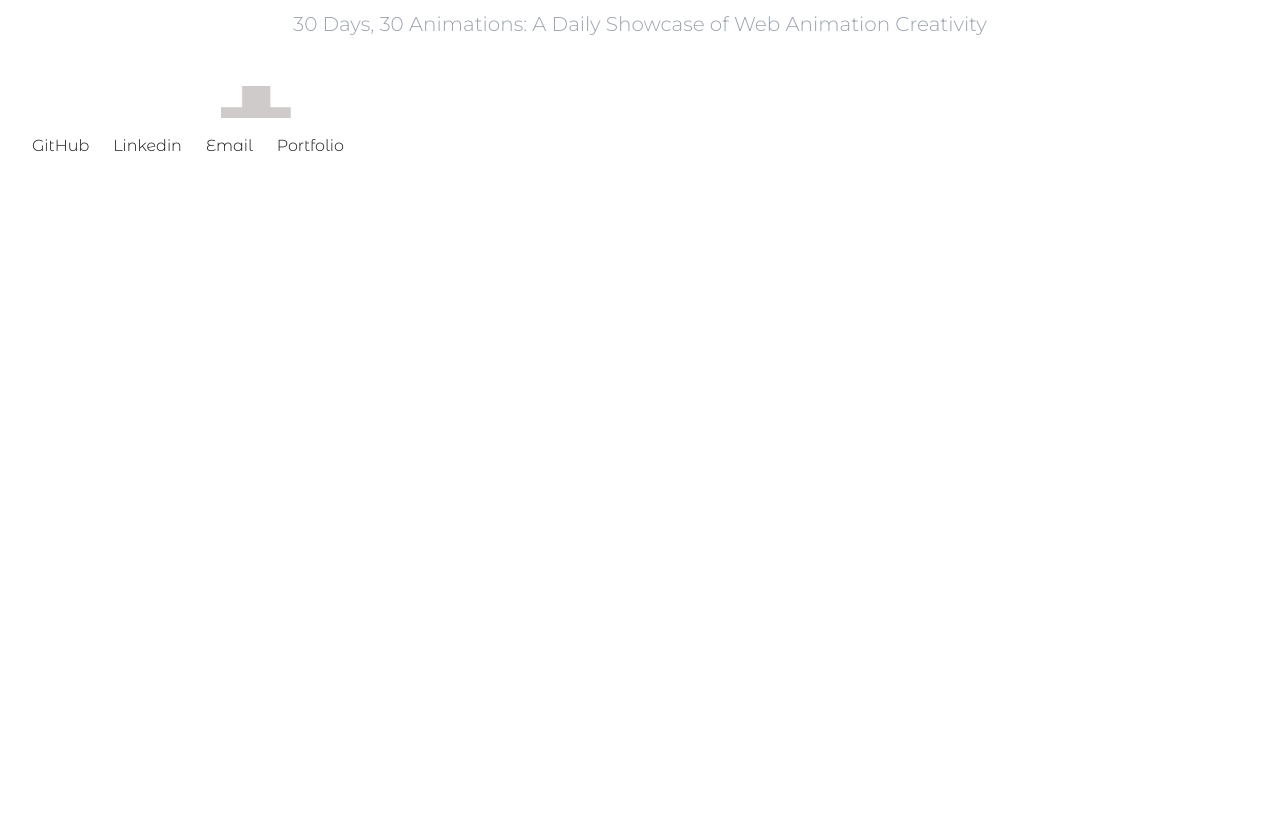
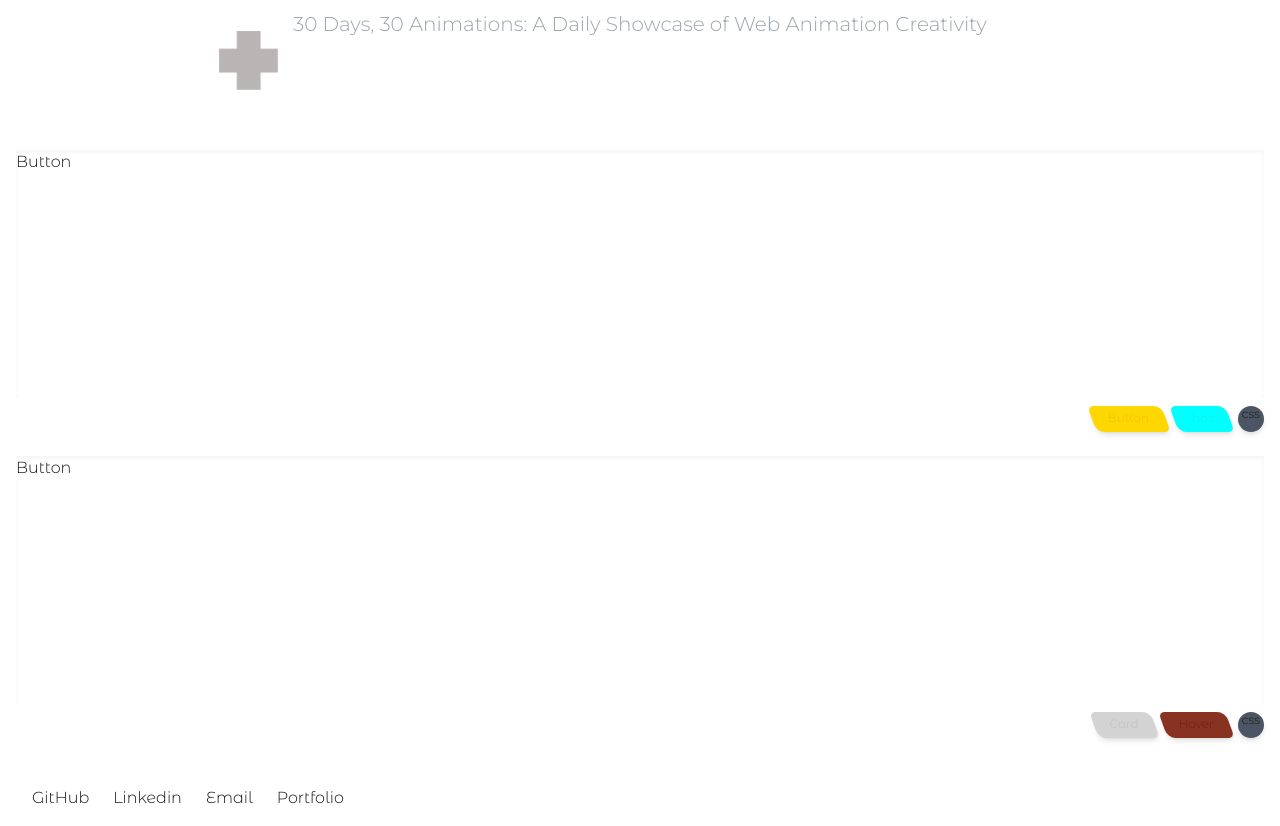
Before and after one commit to mlee2197/motion-script, a Next.js app: page / in a window 1280 px wide. Shown: the part 682-1508 px from the top of the page. Before the commit the page ends 856 px from the top, so only its background shows below. Built offline with nearby package versions, Linux system fonts and the light colour scheme; a web font is replaced by a local one.

Commit message:
create card and boilerplate static data

```diff
--- a/src/app/globals.css
+++ b/src/app/globals.css
@@ -91,4 +91,8 @@ body {
   .hero-header {
     @apply absolute top-1/2 left-1/2 -translate-x-1/2 -translate-y-1/2 opacity-0 origin-[-30%_60%] text-7xl tracking-wide md:text-9xl;
   }
+
+  .tag {
+    @apply w-max skew-x-[20deg] rounded-tl-md rounded-tr-lg rounded-br-md rounded-bl-lg px-4 py-1 text-xs [&_div]:skew-x-[-20deg] [&_div]:mix-blend-difference;
+  }
 }
--- a/src/app/page.tsx
+++ b/src/app/page.tsx
@@ -1,10 +1,32 @@
+import Card from "@/components/Card";
 import Hero from "../components/Hero";
+import {
+  ANIMATION_TOOLS,
+  COMPONENT_CATEGORIES,
+  CSS_PROPERTY_CATEGORIES,
+} from "@/static/categories";
 
 export default function Home() {
   return (
     <div className="max-w-[1280px] mx-auto">
       <main>
         <Hero />
+        <div className="grid gap-6 px-4 py-8">
+          <Card
+            component={COMPONENT_CATEGORIES.button}
+            selector={CSS_PROPERTY_CATEGORIES.has}
+            tools={[ANIMATION_TOOLS.css]}
+          >
+            <div>Button</div>
+          </Card>
+          <Card
+            component={COMPONENT_CATEGORIES.card}
+            selector={CSS_PROPERTY_CATEGORIES.hover}
+            tools={[ANIMATION_TOOLS.css]}
+          >
+            <div>Button</div>
+          </Card>
+        </div>
       </main>
       <footer className="flex gap-6 container-padding-x container-padding-y">
         {/* TODO: update to use icons */}
--- /dev/null
+++ b/src/components/Card.tsx
@@ -0,0 +1,41 @@
+import { TagT } from "@/types";
+
+interface CardProps {
+  children: React.ReactNode;
+  component: TagT;
+  selector?: TagT;
+  tools?: Array<string>;
+}
+
+const Card = ({ children, component, selector, tools }: CardProps) => {
+  return (
+    <div>
+      <div className="min-w-[248px] min-h-[248px] shadow-inner bg-white/5 [&_div]:w-full [&_div]:h-full">
+        {children}
+      </div>
+      <div className="w-full flex justify-end gap-2 mt-2">
+        <div
+          className="tag shadow-md"
+          style={{ backgroundColor: component.color }}
+        >
+          <div>{component.name}</div>
+        </div>
+        {selector && (
+          <div
+            className="tag shadow-md"
+            style={{ backgroundColor: selector.color }}
+          >
+            <div className="">{selector.name}</div>
+          </div>
+        )}
+        {tools && tools.length > 0 && (
+          <div className="text-xs rounded-full bg-gray-600 aspect-square px-1 shadow-md">
+            {tools.join(", ")}
+          </div>
+        )}
+      </div>
+    </div>
+  );
+};
+
+export default Card;
--- /dev/null
+++ b/src/static/categories.ts
@@ -0,0 +1,51 @@
+export const CSS_PROPERTY_CATEGORIES = {
+  hover: {
+    name: "Hover",
+    color: "#832",
+  },
+  has: {
+    name: ":has",
+    color: "#00FFFF",
+  },
+  onScroll: {
+    name: "onScroll",
+    color: "#90EE90",
+  },
+  onLoad: {
+    name: "onLoad",
+    color: "#FFA500",
+  },
+};
+
+export const COMPONENT_CATEGORIES = {
+  button: {
+    name: "Button",
+    color: "#FFD700",
+  },
+  card: {
+    name: "Card",
+    color: "#D3D3D3",
+  },
+  modal: {
+    name: "Modal",
+    color: "#90EE90",
+  },
+  navbar: {
+    name: "Navbar",
+    color: "#FFA500",
+  },
+};
+
+// TODO update with icons
+export const ANIMATION_TOOLS = {
+  gsap: "gsap",
+  framer: "framer",
+  react: "react",
+  tailwind: "tailwind",
+  css: "css",
+  javascript: "javascript",
+  typescript: "typescript",
+  html: "html",
+  svg: "svg",
+  canvas: "canvas",
+};
--- /dev/null
+++ b/src/types.ts
@@ -0,0 +1,4 @@
+export type TagT = {
+  name: string;
+  color: string;
+};
```
